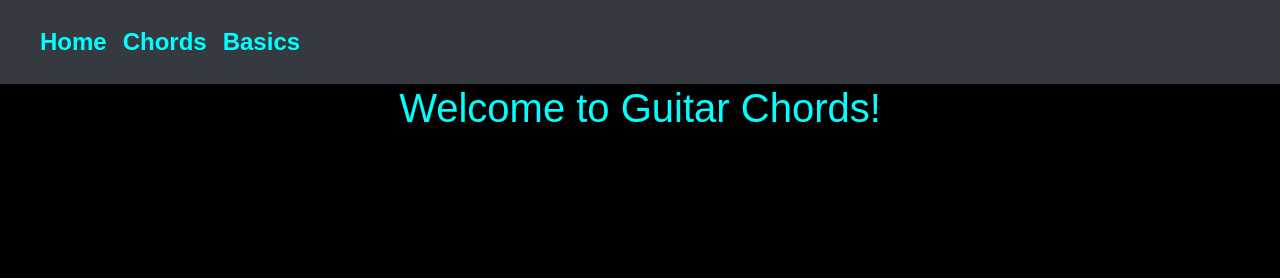
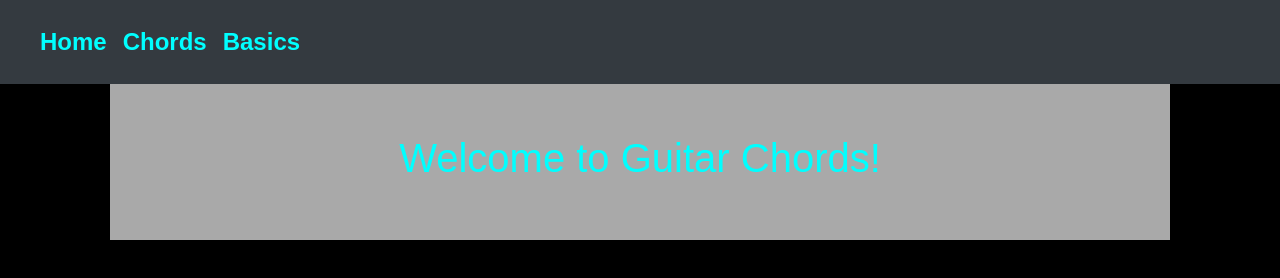
Before and after one commit to jasonestradav/jasonestradav.net, a plain HTML site: page index.html in a window 1280 px wide. Drawn offline with nearby package versions, Linux system fonts and the light colour scheme.

Commit message:
Added text inside the box, added css inside box

```diff
--- a/index.html
+++ b/index.html
@@ -36,9 +36,8 @@
         </nav>
     </div>
 
-    <div>
+    <div class="box">
       <h1 class="text" style="color: aqua; font-family: Arial; text-align: center;">Welcome to Guitar Chords!</h1>
-
       </div>
     </div>
 
--- a/styles.css
+++ b/styles.css
@@ -1,3 +1,7 @@
-.navbar-nav li a {
-    font-family: Arial;
+.box {
+    background-color: darkgrey;
+    margin-left: 110px;
+    margin-right: 110px;
+    padding: 50px;
+
 }
```
